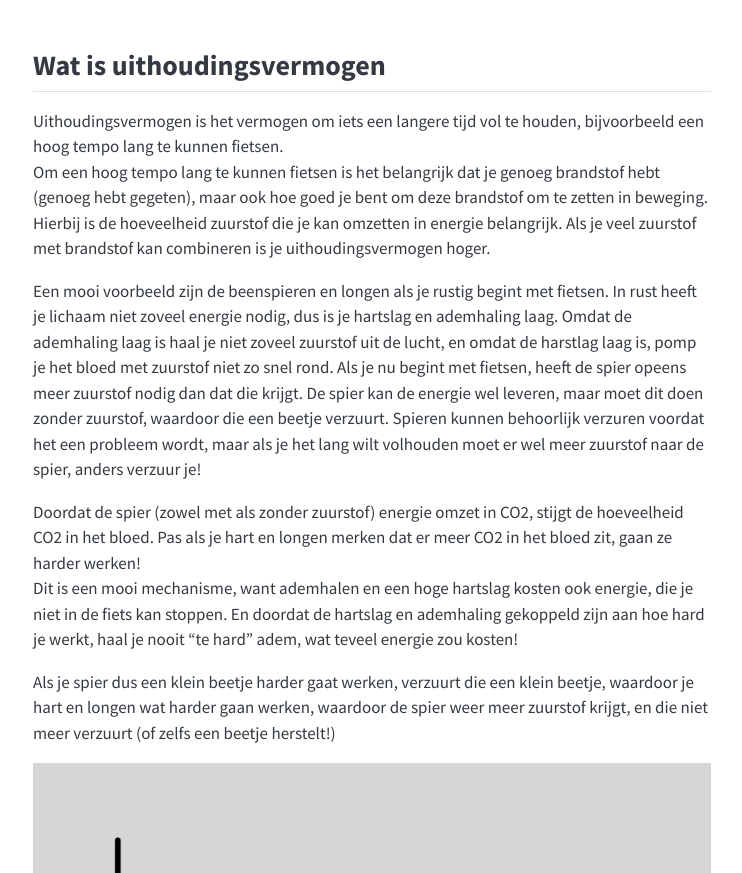
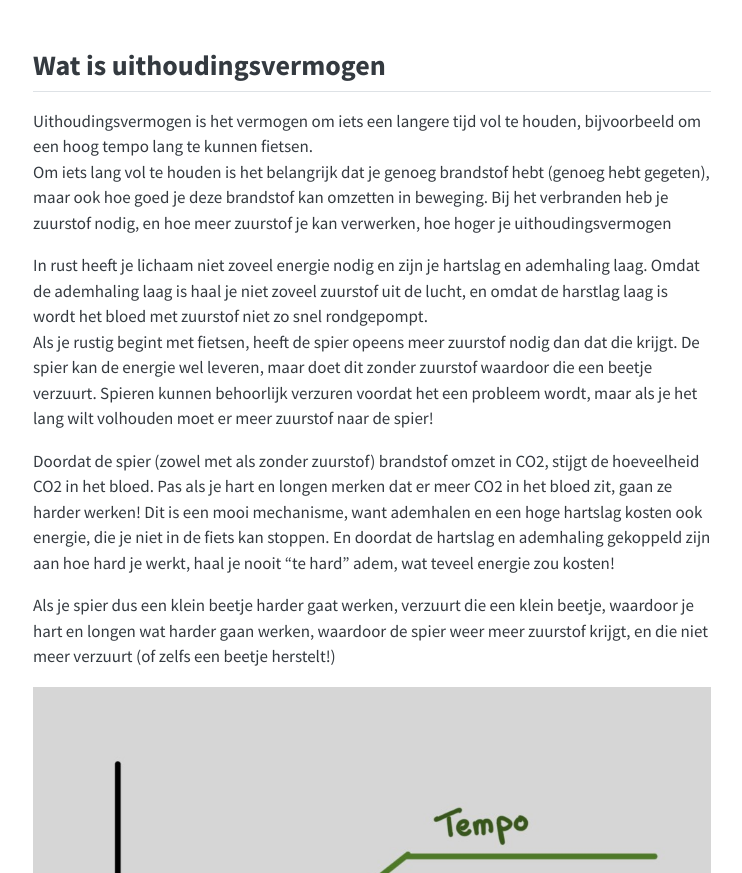
Before and after one commit to SJbrou/Metenisweten, a plain HTML site: page Thresholds.html in a window 1280 px wide. Shown: the part 1040-1913 px from the top of the page, without its empty margins (268-1010 px from the left). Drawn offline with Linux system fonts and the light colour scheme; no server answers.

Commit message:
update threshold

```diff
--- a/Thresholds.html
+++ b/Thresholds.html
@@ -245,7 +245,7 @@ ul.task-list li input[type="checkbox"] {
 
 <section id="planning" class="level2">
 <h2 class="anchored" data-anchor-id="planning">Planning</h2>
-<p>Deze les gaan we in op wat thresholds zijn, en hoe we ermee kunnen trainen. het is handig om de app ErgData te downloaden <a href="https://apps.apple.com/gb/app/ergdata/id561716382">(IOS)</a> of <a href="https://play.google.com/store/apps/details?id=com.concept2.ergdata&amp;pli=1">(Android)</a></p>
+<p>Deze les gaan we in op thresholds, en hoe we ermee kunnen trainen. het is handig om de app ErgData te downloaden <a href="https://apps.apple.com/gb/app/ergdata/id561716382">(IOS)</a> of <a href="https://play.google.com/store/apps/details?id=com.concept2.ergdata&amp;pli=1">(Android)</a></p>
 <div class="planning" style="background-color: Gainsboro; border-radius: 8px; padding: 10px;">
 <ul>
 <li>Uitleg threshold</li>
@@ -264,11 +264,11 @@ ul.task-list li input[type="checkbox"] {
 </section>
 <section id="wat-is-uithoudingsvermogen" class="level2">
 <h2 class="anchored" data-anchor-id="wat-is-uithoudingsvermogen">Wat is uithoudingsvermogen</h2>
-<p>Uithoudingsvermogen is het vermogen om iets een langere tijd vol te houden, bijvoorbeeld een hoog tempo lang te kunnen fietsen.<br>
-Om een hoog tempo lang te kunnen fietsen is het belangrijk dat je genoeg brandstof hebt (genoeg hebt gegeten), maar ook hoe goed je bent om deze brandstof om te zetten in beweging. Hierbij is de hoeveelheid zuurstof die je kan omzetten in energie belangrijk. Als je veel zuurstof met brandstof kan combineren is je uithoudingsvermogen hoger.</p>
-<p>Een mooi voorbeeld zijn de beenspieren en longen als je rustig begint met fietsen. In rust heeft je lichaam niet zoveel energie nodig, dus is je hartslag en ademhaling laag. Omdat de ademhaling laag is haal je niet zoveel zuurstof uit de lucht, en omdat de harstlag laag is, pomp je het bloed met zuurstof niet zo snel rond. Als je nu begint met fietsen, heeft de spier opeens meer zuurstof nodig dan dat die krijgt. De spier kan de energie wel leveren, maar moet dit doen zonder zuurstof, waardoor die een beetje verzuurt. Spieren kunnen behoorlijk verzuren voordat het een probleem wordt, maar als je het lang wilt volhouden moet er wel meer zuurstof naar de spier, anders verzuur je!</p>
-<p>Doordat de spier (zowel met als zonder zuurstof) energie omzet in CO2, stijgt de hoeveelheid CO2 in het bloed.&nbsp;Pas als je hart en longen merken dat er meer CO2 in het bloed zit, gaan ze harder werken!<br>
-Dit is een mooi mechanisme, want ademhalen en een hoge hartslag kosten ook energie, die je niet in de fiets kan stoppen. En doordat de hartslag en ademhaling gekoppeld zijn aan hoe hard je werkt, haal je nooit “te hard” adem, wat teveel energie zou kosten!</p>
+<p>Uithoudingsvermogen is het vermogen om iets een langere tijd vol te houden, bijvoorbeeld om een hoog tempo lang te kunnen fietsen.<br>
+Om iets lang vol te houden is het belangrijk dat je genoeg brandstof hebt (genoeg hebt gegeten), maar ook hoe goed je deze brandstof kan omzetten in beweging. Bij het verbranden heb je zuurstof nodig, en hoe meer zuurstof je kan verwerken, hoe hoger je uithoudingsvermogen</p>
+<p>In rust heeft je lichaam niet zoveel energie nodig en zijn je hartslag en ademhaling laag. Omdat de ademhaling laag is haal je niet zoveel zuurstof uit de lucht, en omdat de harstlag laag is wordt het bloed met zuurstof niet zo snel rondgepompt.<br>
+Als je rustig begint met fietsen, heeft de spier opeens meer zuurstof nodig dan dat die krijgt. De spier kan de energie wel leveren, maar doet dit zonder zuurstof waardoor die een beetje verzuurt. Spieren kunnen behoorlijk verzuren voordat het een probleem wordt, maar als je het lang wilt volhouden moet er meer zuurstof naar de spier!</p>
+<p>Doordat de spier (zowel met als zonder zuurstof) brandstof omzet in CO2, stijgt de hoeveelheid CO2 in het bloed. Pas als je hart en longen merken dat er meer CO2 in het bloed zit, gaan ze harder werken! Dit is een mooi mechanisme, want ademhalen en een hoge hartslag kosten ook energie, die je niet in de fiets kan stoppen. En doordat de hartslag en ademhaling gekoppeld zijn aan hoe hard je werkt, haal je nooit “te hard” adem, wat teveel energie zou kosten!</p>
 <p>Als je spier dus een klein beetje harder gaat werken, verzuurt die een klein beetje, waardoor je hart en longen wat harder gaan werken, waardoor de spier weer meer zuurstof krijgt, en die niet meer verzuurt (of zelfs een beetje herstelt!)</p>
 <div class="quarto-figure quarto-figure-center">
 <figure class="figure">
```
Also changed, not shown: search.json (+2 -2 lines).
